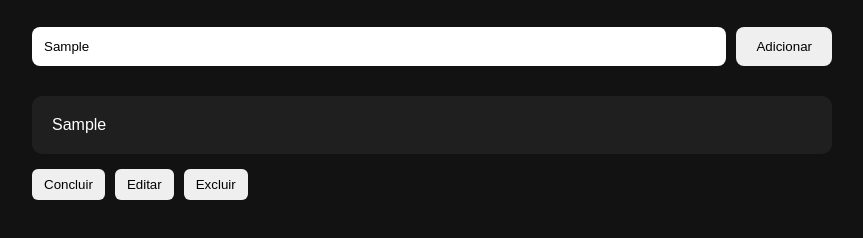
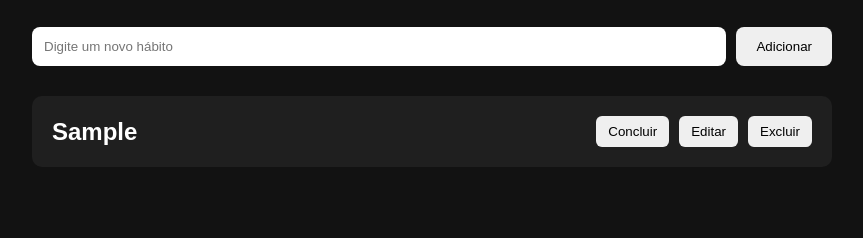
Before and after one commit to rogeriovnuzpizolato-ops/sistema-de-abitos, a plain HTML site: page index.html in a window 1280 px wide. Both pictures are taken after typing "Sample" into the empty fields and a click on the button "Adicionar". Shown: the part 80-318 px from the top of the page, without its empty margins (208-1071 px from the left). Drawn offline with Linux system fonts and the light colour scheme.

Commit message:
feat: adicao da logica dadicionar habitos e criar os elementos html dinamicamente

```diff
--- a/index.html
+++ b/index.html
@@ -19,27 +19,24 @@
 
         <button id="add-btn">Adicionar</button>
       </section>
+      <section id="habit-list">
 
-      <section id="habit-list">
-        <div class="habit-card"></div>
+      </section>
+
+      <!-- <section id="habit-list">
+        <div class="habit-card">
+          <div class="habit-info">
+            <h2></h2>
+            <p></p>
+          </div>
+        </div>
         <div class="habit-actions">
           <button class="complete-btn">Concluir</button>
 
           <button class="edit-btn">Editar</button>
 
           <button class="delete-btn">Excluir</button>
-        </div>
-
-        <!-- Exemplo -->
-
-        <!--
-
-                <div class="habit-info">
-                    <h2>Estudar JavaScript</h2>
-                    <p>🔥 Sequência: 5 dias</p>
-                </div>
-
-            -->
+        </div> -->
       </section>
     </main>
 
--- a/script.js
+++ b/script.js
@@ -1,14 +1,58 @@
 const input= document.getElementById("habit-input");
-const botao= document.getElementById("add-btn");
-const sessaoHabitList= document.getElementById("habit-list");
-const habitCard= document.querySelector(".habit-card");
-const completeBtn= document.querySelector(".complete-btn");
-const editBtn= document.querySelector(".edit-btn");
-const deleteBtn= document.querySelector(".delete-btn");
+const addButton= document.getElementById("add-btn");
+const sectionHabitList= document.getElementById("habit-list");
+let allHabit= [];
 
-botao.addEventListener("click", ()=>{
-    if(input.value === ""){
-        alert("adicione um habito no campo abaixo.");
-    }
-    habitCard.append(input.value);
-})
+
+addButton.addEventListener("click", ()=>{
+    const newHabit= {
+        id: Date.now(),
+        nome: input.value,
+        concluido: false
+    };
+
+    if(input.value == ""){
+        return;
+    };
+
+    const value= input.value;
+
+    const habitCard= document.createElement("div");
+    habitCard.classList.add("habit-card");
+
+    const habitInfo= document.createElement("h2");
+    habitInfo.classList.add("habit-info");
+    habitInfo.textContent= value;
+
+    const habitActions= document.createElement("div");
+    habitActions.classList.add("habit-actions");
+
+    const completeBtn= document.createElement("button");
+    completeBtn.classList.add("complete-btn");
+    completeBtn.textContent= "Concluir";
+
+    const editBtn= document.createElement("button");
+    editBtn.classList.add("edit-btn");
+    editBtn.textContent= "Editar";
+
+    const deleteBtn= document.createElement("button");
+    editBtn.classList.add("delete-btn");
+    deleteBtn.textContent= "Excluir";
+
+    habitActions.append(completeBtn);
+    habitActions.append(editBtn);
+    habitActions.append(deleteBtn);
+
+
+    habitCard.append(habitInfo);
+    habitCard.append(habitActions)
+
+    sectionHabitList.append(habitCard);
+    // sectionHabitList.append(habitActions);
+
+    allHabit.push(newHabit);
+    console.log(allHabit)
+
+    input.value= "";
+    localStorage.setItem("habits", JSON.stringify(allHabit));
+});
```
